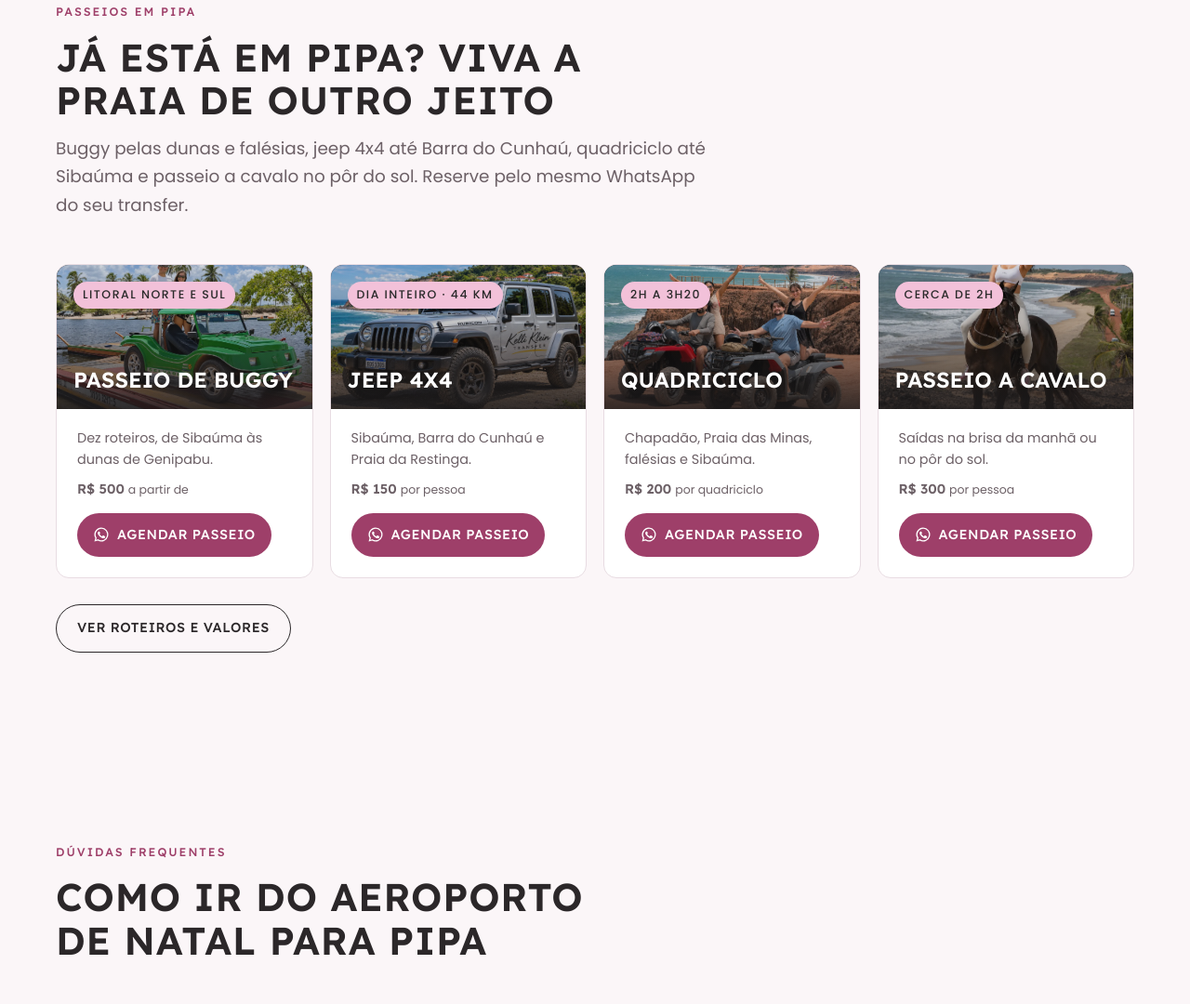
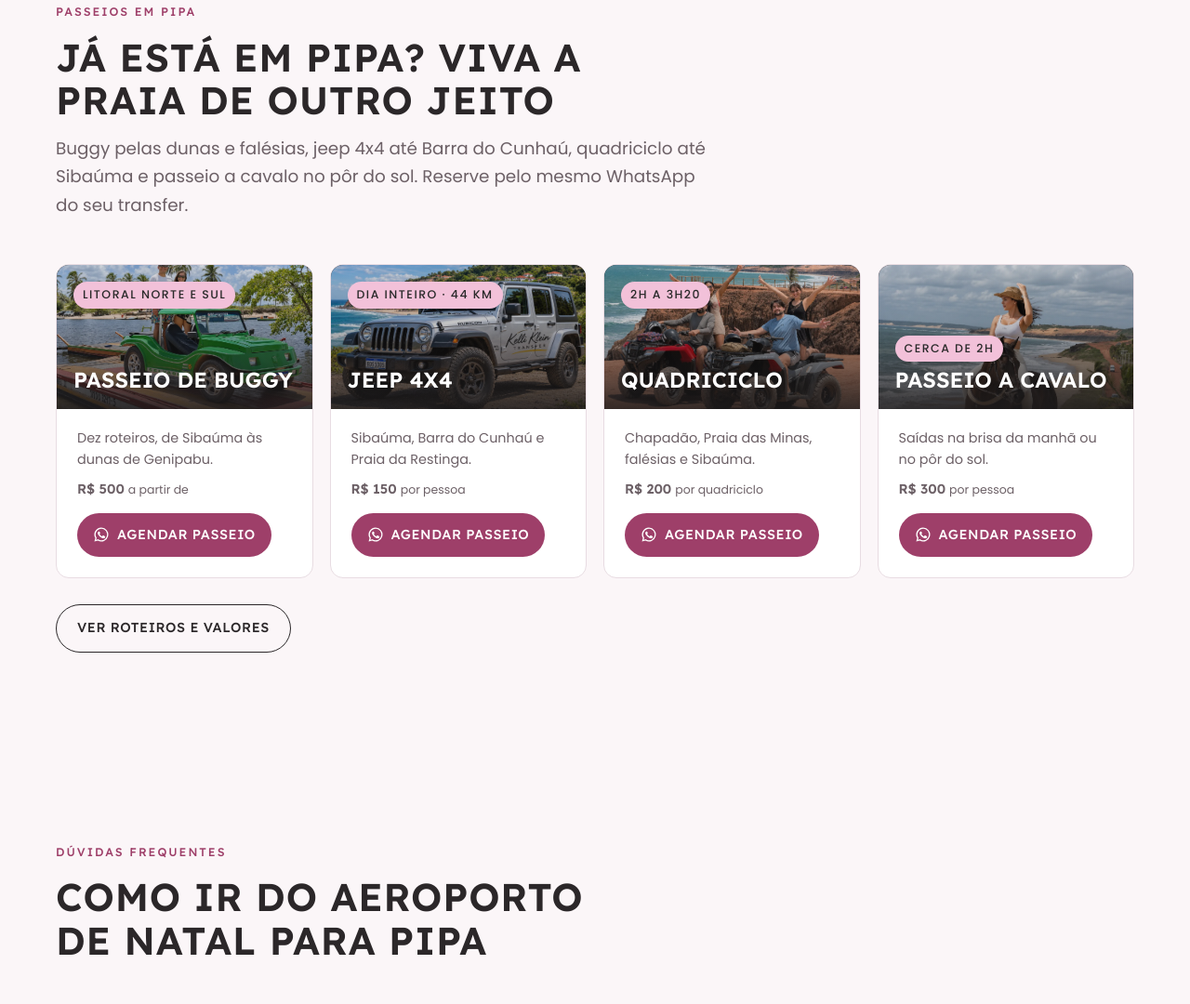
Before and after one commit to EncantosHub/kelli-klein-transfer, a plain HTML site: page index.html in a window 1280 px wide. Shown: the part 3907-4987 px from the top of the page at 93% size. Drawn offline with Linux system fonts and the light colour scheme.

Commit message:
Card do passeio a cavalo: enquadra a foto pelo topo para não cortar a cabeça
Co-Authored-By: Claude Opus 5.5 <noreply@anthropic.com>
Claude-Session: https://claude.ai/code/session_01Pqrq7tasGns3TXuErtq6ax

```diff
--- a/index.html
+++ b/index.html
@@ -176,7 +176,7 @@
         <div class="corpo"><p>Chapadão, Praia das Minas, falésias e Sibaúma.</p><p class="preco">R$ 200<small>por quadriciclo</small></p><a class="btn btn-rosa btn-card" href="https://wa.me/5541995519817?text=Ol%C3%A1%2C%20Kelli%21%20Quero%20agendar%20o%20passeio%20de%20quadriciclo%20em%20Pipa.%20Pode%20me%20passar%20as%20datas%20e%20hor%C3%A1rios%20dispon%C3%ADveis%3F" target="_blank" rel="noopener"><svg viewBox="0 0 24 24" fill="currentColor" aria-hidden="true"><path d="M12 2a10 10 0 0 0-8.6 15.1L2 22l5-1.3A10 10 0 1 0 12 2Zm0 18.2a8.2 8.2 0 0 1-4.2-1.2l-.3-.2-3 .8.8-2.9-.2-.3A8.2 8.2 0 1 1 12 20.2Zm4.5-6.1c-.2-.1-1.5-.7-1.7-.8-.2-.1-.4-.1-.6.1l-.8 1c-.1.2-.3.2-.5.1a6.7 6.7 0 0 1-3.3-2.9c-.3-.4.2-.4.7-1.4.1-.2 0-.3 0-.4l-.8-1.8c-.2-.5-.4-.4-.6-.4h-.5a1 1 0 0 0-.7.3 3 3 0 0 0-.9 2.2 5.2 5.2 0 0 0 1.1 2.7 11.8 11.8 0 0 0 4.5 4c1.7.7 2.3.8 3.2.6.5-.1 1.5-.6 1.7-1.2.2-.6.2-1.1.2-1.2-.1-.1-.2-.2-.5-.3Z"/></svg> Agendar passeio</a></div>
       </article>
       <article class="passeio clicavel" data-href="passeios-em-pipa.html#cavalo">
-        <a class="capa com-foto" href="passeios-em-pipa.html#cavalo" aria-label="Ver detalhes: Passeio a cavalo"><img class="fundo" src="img/passeio-a-cavalo-em-pipa-beira-mar.webp" alt="Passeio a cavalo na beira-mar de Pipa" width="1254" height="1254" loading="lazy" decoding="async"><span class="tag">Cerca de 2h</span><span class="destino">Passeio a cavalo</span></a>
+        <a class="capa com-foto selo-embaixo" href="passeios-em-pipa.html#cavalo" aria-label="Ver detalhes: Passeio a cavalo"><img class="fundo foco-topo" src="img/passeio-a-cavalo-em-pipa-beira-mar.webp" alt="Passeio a cavalo na beira-mar de Pipa" width="1254" height="1254" loading="lazy" decoding="async"><span class="tag">Cerca de 2h</span><span class="destino">Passeio a cavalo</span></a>
         <div class="corpo"><p>Saídas na brisa da manhã ou no pôr do sol.</p><p class="preco">R$ 300<small>por pessoa</small></p><a class="btn btn-rosa btn-card" href="https://wa.me/5541995519817?text=Ol%C3%A1%2C%20Kelli%21%20Quero%20agendar%20o%20passeio%20a%20cavalo%20em%20Pipa.%20Pode%20me%20passar%20as%20datas%20e%20hor%C3%A1rios%20dispon%C3%ADveis%3F" target="_blank" rel="noopener"><svg viewBox="0 0 24 24" fill="currentColor" aria-hidden="true"><path d="M12 2a10 10 0 0 0-8.6 15.1L2 22l5-1.3A10 10 0 1 0 12 2Zm0 18.2a8.2 8.2 0 0 1-4.2-1.2l-.3-.2-3 .8.8-2.9-.2-.3A8.2 8.2 0 1 1 12 20.2Zm4.5-6.1c-.2-.1-1.5-.7-1.7-.8-.2-.1-.4-.1-.6.1l-.8 1c-.1.2-.3.2-.5.1a6.7 6.7 0 0 1-3.3-2.9c-.3-.4.2-.4.7-1.4.1-.2 0-.3 0-.4l-.8-1.8c-.2-.5-.4-.4-.6-.4h-.5a1 1 0 0 0-.7.3 3 3 0 0 0-.9 2.2 5.2 5.2 0 0 0 1.1 2.7 11.8 11.8 0 0 0 4.5 4c1.7.7 2.3.8 3.2.6.5-.1 1.5-.6 1.7-1.2.2-.6.2-1.1.2-1.2-.1-.1-.2-.2-.5-.3Z"/></svg> Agendar passeio</a></div>
       </article>
     </div>
--- a/styles.css
+++ b/styles.css
@@ -357,3 +357,6 @@ a.capa { color: var(--branco); text-decoration: none; }
 .passeio .corpo .btn-card { margin-top: 6px; }
 section[id], article[id] { scroll-margin-top: 84px; }
 @media (prefers-reduced-motion: reduce) { .passeio.clicavel:hover { transform: none; } }
+
+.com-foto > img.fundo.foco-topo { object-position: center 0%; }
+.passeio .capa.selo-embaixo { justify-content: flex-end; gap: 8px; }
```
Also changed, not shown: passeios-em-pipa.html (+1 -1 lines), src/index.html (+1 -1 lines), src/passeios-em-pipa.html (+1 -1 lines).
